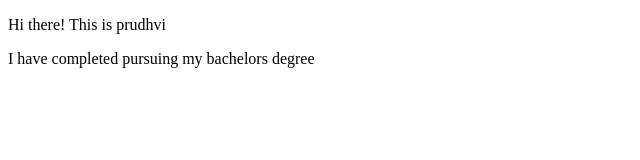
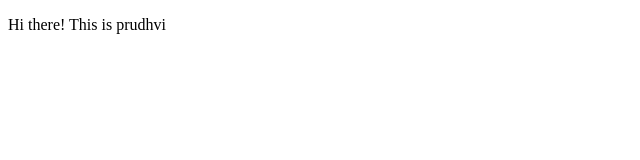
Before and after one commit to KNAGAPRUDHVI/Practice, a plain HTML site: page Assignment-1.html in a window 1280 px wide. Shown: the whole page, without its empty margins (0-640 px from the left). Drawn offline with Linux system fonts and the light colour scheme.

Commit message:
Revert "Added about"
This reverts commit d0d059a0fe42e92ac808e794bc5b67349771299a.

```diff
--- a/Assignment-1.html
+++ b/Assignment-1.html
@@ -6,6 +6,6 @@
 </head>
 <body>
 <p>Hi there! This is prudhvi</p>
-<p>I have completed pursuing my bachelors degree</p>
+
 </body>
 </html>
```
